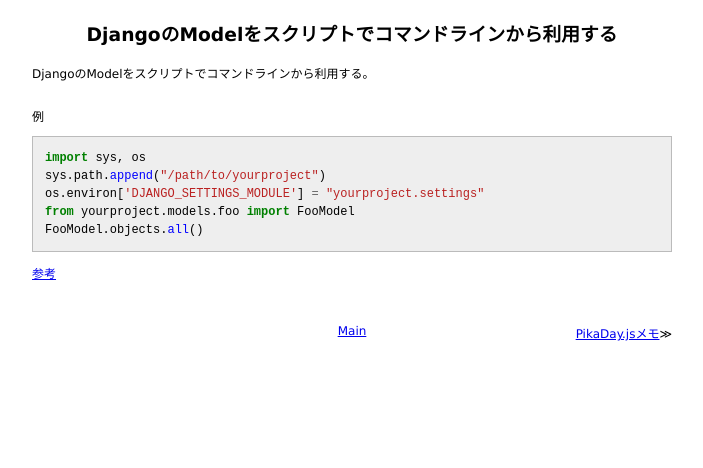
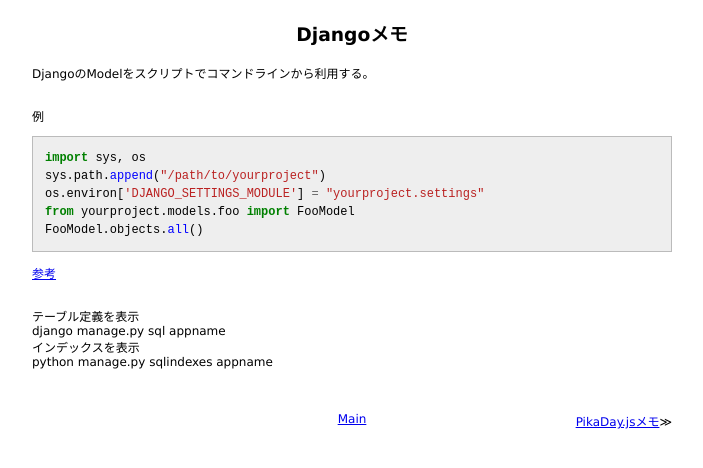
Before and after one commit to 38elements/38elements.github.com, a Jekyll site: the page built from _posts/2014-2-8-django_model_command_line_script.md, in a window 1280 px wide. Shown: the top 468 px of the page, without its empty margins (288-991 px from the left). Built offline with Jekyll 4.4.1, drawn with Linux system fonts in a browser that asks for light colours; Markdown is read by kramdown in place of the engine named in the settings.

Commit message:
add content

```diff
--- a/_posts/2014-2-8-django_model_command_line_script.md
+++ b/_posts/2014-2-8-django_model_command_line_script.md
@@ -1,6 +1,6 @@
 ---
 layout: posts
-title: DjangoのModelをスクリプトでコマンドラインから利用する
+title: Djangoメモ
 ---
 DjangoのModelをスクリプトでコマンドラインから利用する。
 
@@ -14,3 +14,9 @@ from yourproject.models.foo import FooModel
 FooModel.objects.all()
 {% endhighlight %}
 [参考](https://stackoverflow.com/questions/383073/django-how-can-i-use-my-model-classes-to-interact-with-my-database-from-outside/383089#383089)
+<br/>
+
+テーブル定義を表示
+django manage.py sql appname
+インデックスを表示
+python manage.py sqlindexes appname
```
